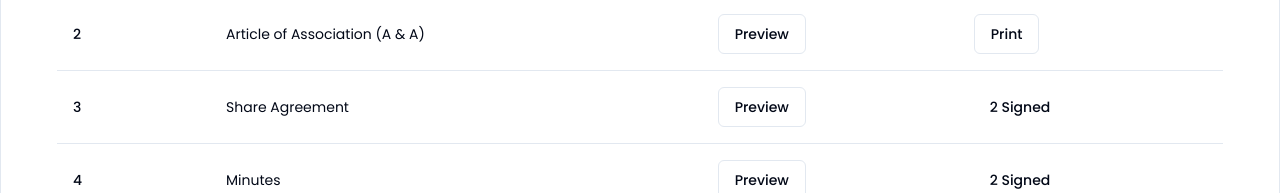
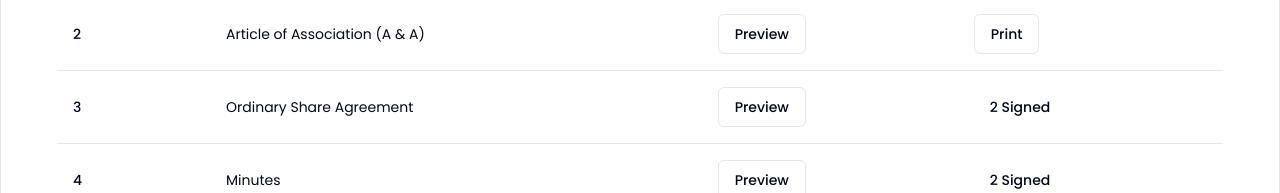
Before and after one commit to omunite215/CsAccountMultiple, a Next.js app: page /document_status/m5gr84i9 in a window 1280 px wide. Shown: the part 366-559 px from the top of the page. Built offline with nearby package versions, Linux system fonts and the light colour scheme.

Commit message:
Updated Changes while in Meeting

```diff
--- a/app/document_status/[id]/page.tsx
+++ b/app/document_status/[id]/page.tsx
@@ -122,7 +122,7 @@ const page = ({ params }: { params: { id: string } }) => {
             </TableRow>
             <TableRow>
               <TableCell className="font-medium">3</TableCell>
-              <TableCell>Share Agreement</TableCell>
+              <TableCell>Ordinary Share Agreement</TableCell>
               <TableCell>
                 <Link
                   className={buttonVariants({
```
